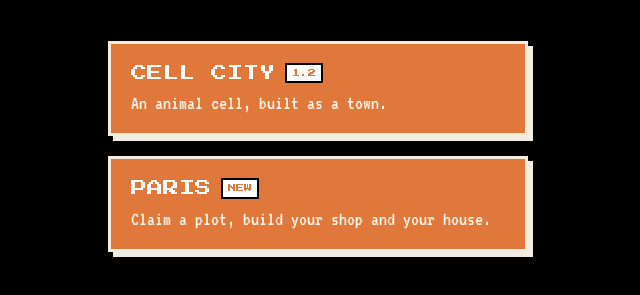
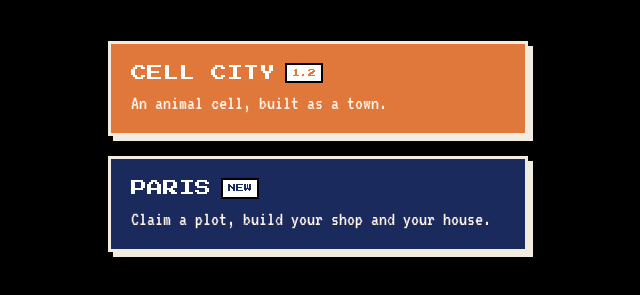
Before and after one commit to Danii45/city-hub, a plain HTML site: page index.html in a window 1280 px wide. Shown: the part 137-432 px from the top of the page, without its empty margins (322-962 px from the left). Drawn offline with Linux system fonts and the light colour scheme.

Commit message:
City Hub: dark blue Paris button
Co-Authored-By: Claude Opus 5.5 <noreply@anthropic.com>
Claude-Session: https://claude.ai/code/session_01P31H4doAfmUsgZPCX9RMF6

```diff
--- a/index.html
+++ b/index.html
@@ -69,6 +69,8 @@ h1{
   background:#fff;
   border:2px solid #000;
 }
+.city.paris{background:#1b2a5c;}   /* Paris: dark blue */
+.city.paris .pill{color:#1b2a5c;}
 .city .desc{margin-top:8px; font-family:'VT323', monospace; font-size:20px; line-height:1.15; color:#fff3e8;}
 .city.soon{
   color:var(--ink-soft);
@@ -90,7 +92,7 @@ h1{
       <span class="name">CELL CITY <span class="pill">1.2</span></span>
       <div class="desc">An animal cell, built as a town.</div>
     </a>
-    <a class="city" href="paris.html">
+    <a class="city paris" href="paris.html">
       <span class="name">PARIS <span class="pill">NEW</span></span>
       <div class="desc">Claim a plot, build your shop and your house.</div>
     </a>
```
